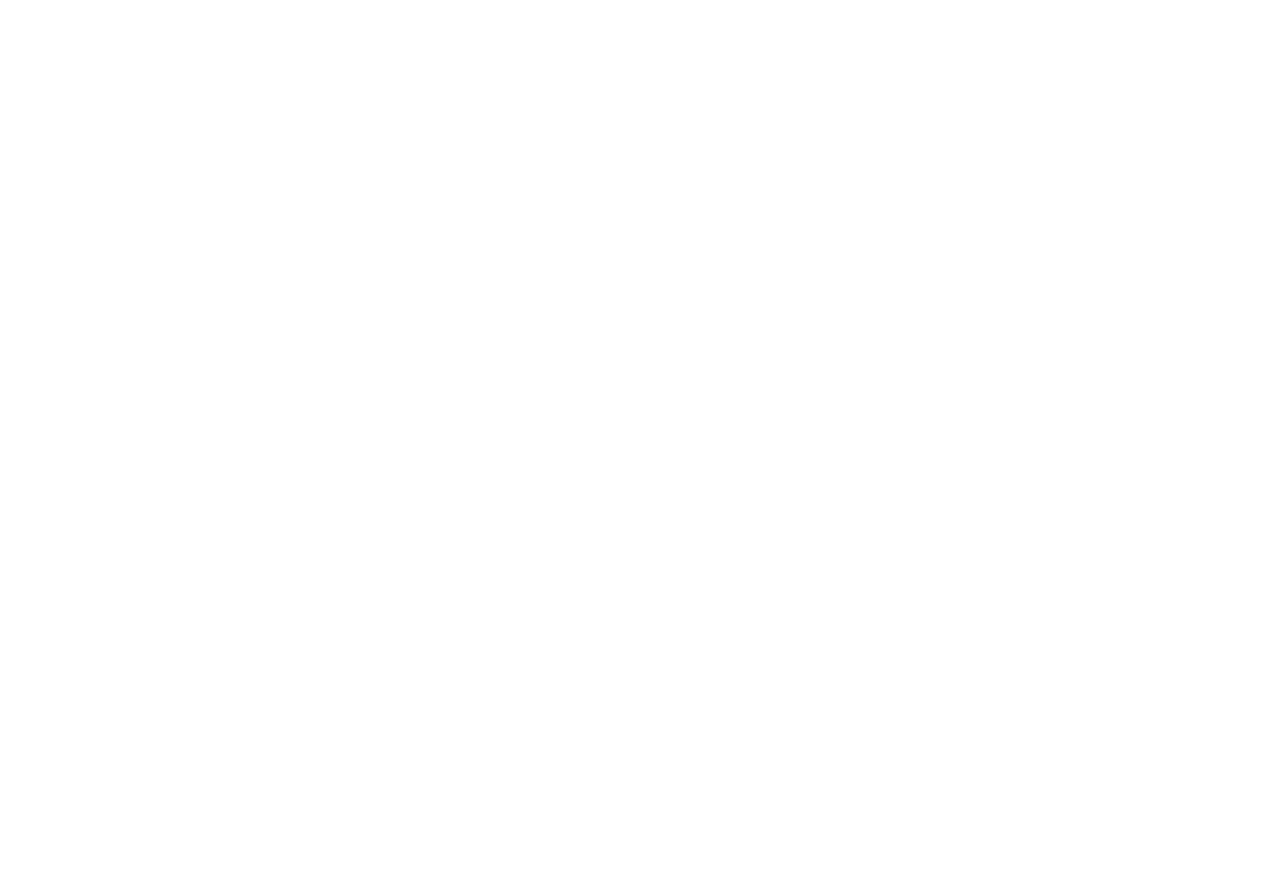
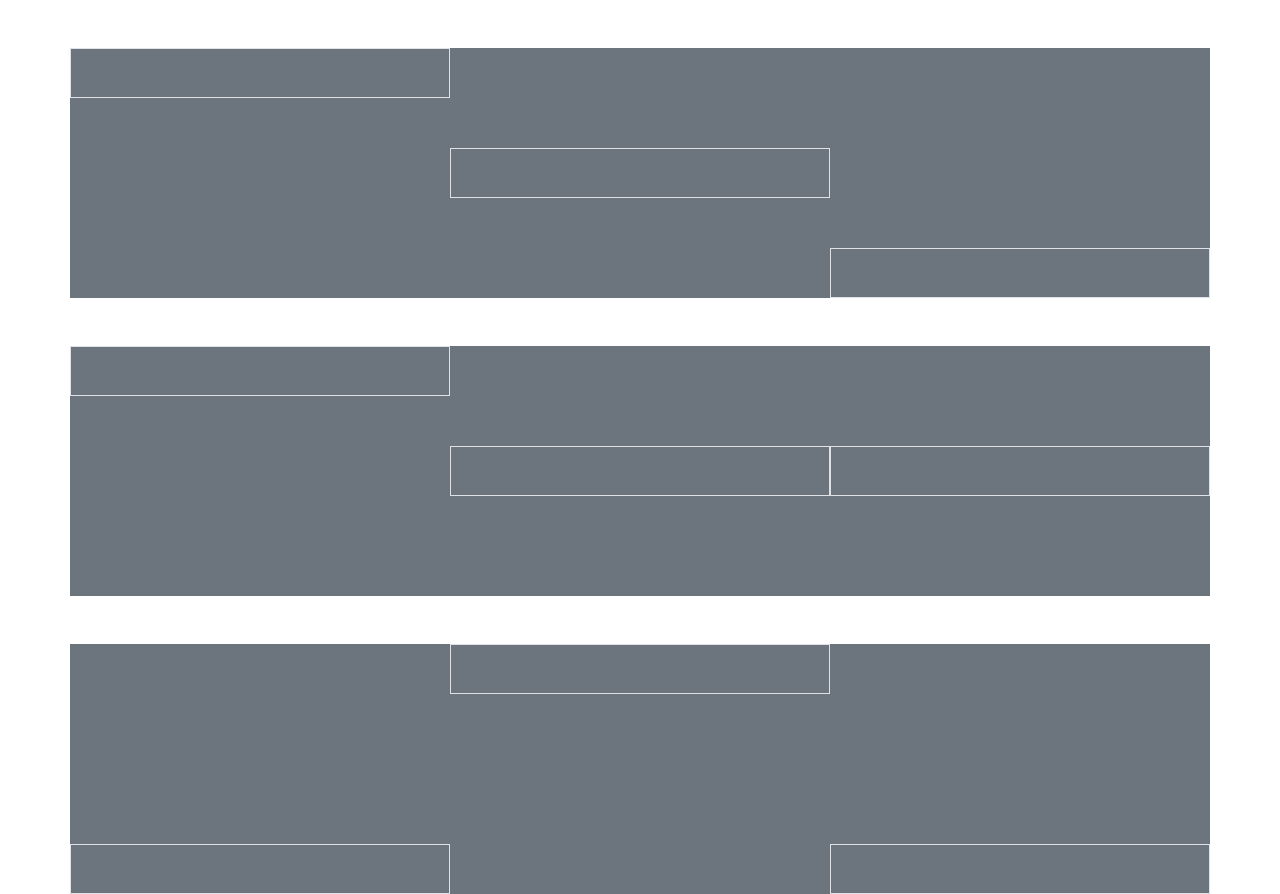
Before and after one commit to Yisusmomoa/GridBootstrap, a plain HTML site: page 7/index.html in a window 1280 px wide. Before the commit the page ends 800 px from the top, so only its background shows below. Drawn offline with nearby package versions, Linux system fonts and the light colour scheme.

Commit message:
Ejercicio 7

```diff
--- a/7/index.html
+++ b/7/index.html
@@ -10,6 +10,21 @@
 </head>
 <body class="container">
 
+    <div class="row mt-5 bg-secondary align-items-start" style="height: 250px;">
+        <div class="col-4 border" style="height: 50px;"></div>
+        <div class="col-4 border align-self-center" style="height: 50px;"></div>
+        <div class="col-4 border align-self-end" style="height: 50px;"></div>
+    </div>
+    <div class="row mt-5 bg-secondary align-items-center" style="height: 250px;">
+        <div class="col-4 border align-self-start" style="height: 50px;"></div>
+        <div class="col-4 border" style="height: 50px;"></div>
+        <div class="col-4 border" style="height: 50px;"></div>
+    </div>
+    <div class="row mt-5 bg-secondary align-items-end" style="height: 250px;">
+        <div class="col-4 border" style="height: 50px;"></div>
+        <div class="col-4 border align-self-start" style="height: 50px;"></div>
+        <div class="col-4 border" style="height: 50px;"></div>
+    </div>
 
     <script src="https://cdn.jsdelivr.net/npm/@popperjs/core@2.10.2/dist/umd/popper.min.js"
     integrity="sha384-7+zCNj/IqJ95wo16oMtfsKbZ9ccEh31eOz1HGyDuCQ6wgnyJNSYdrPa03rtR1zdB" crossorigin="anonymous"></script>
```
